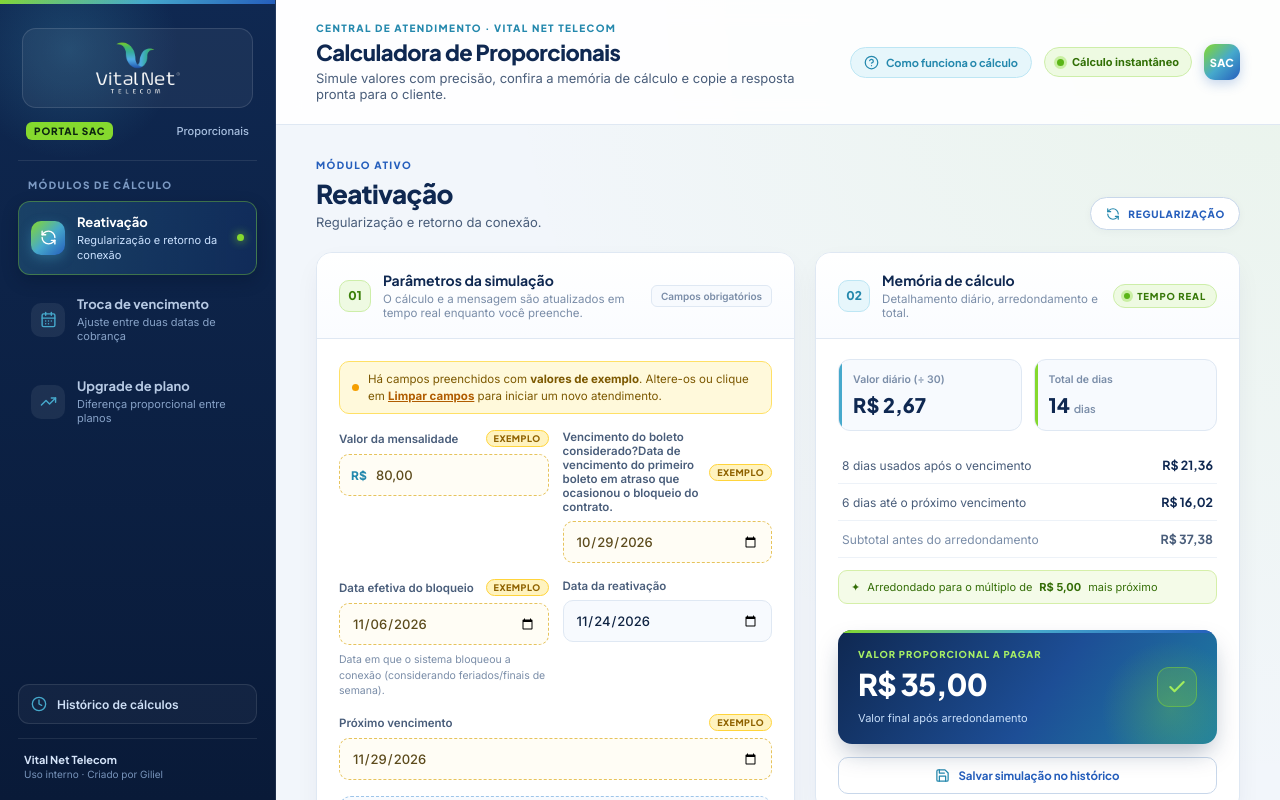
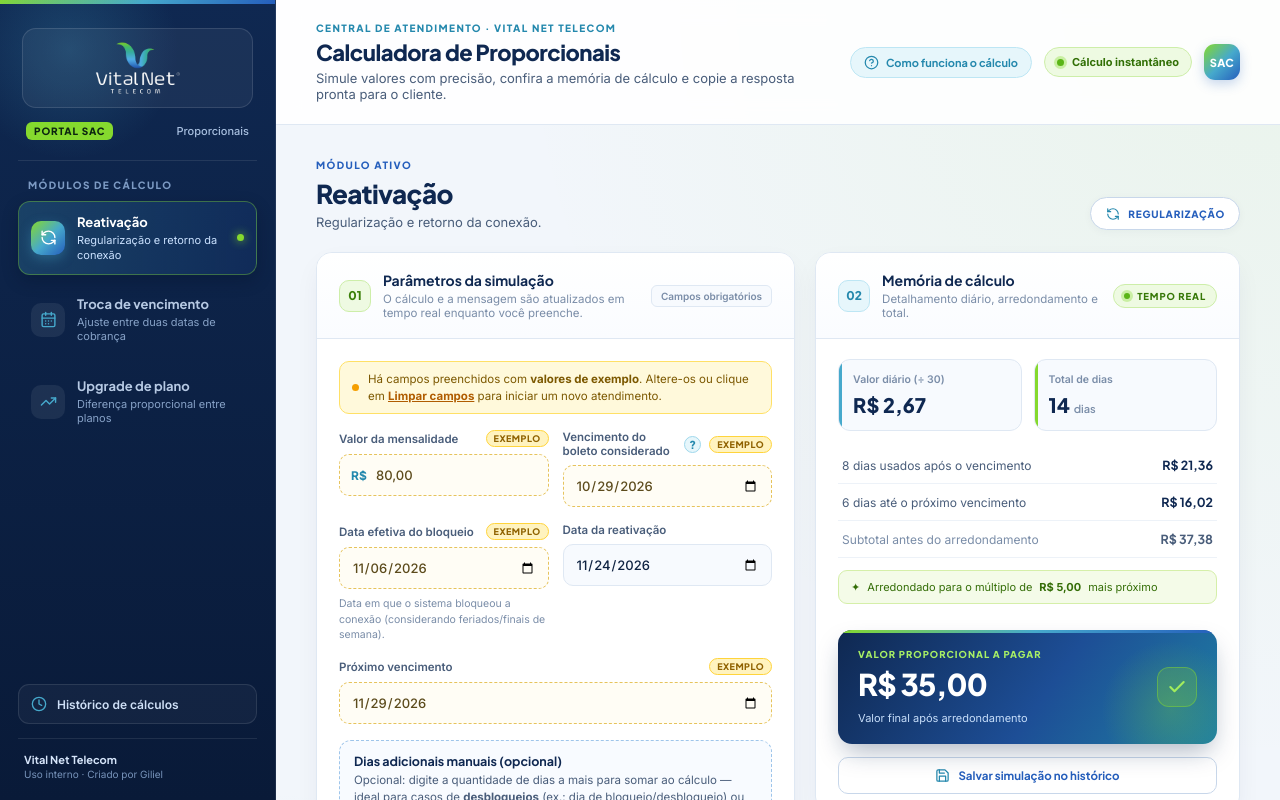
Before and after one commit to sacgiliel-lgtm/calculadora-proporcionais-vitalnet, a React (Vite) app: page / in a window 1280 px wide. Shown: the top 800 px of the page. Built offline with nearby package versions, Linux system fonts and the light colour scheme.

Commit message:
Add tooltip styles for field elements

```diff
--- a/src/index.css
+++ b/src/index.css
@@ -1903,3 +1903,77 @@ button {
   border-radius: 999px;
   white-space: nowrap;
 }
+
+.field-label-text {
+  display: inline-flex;
+  align-items: center;
+  gap: 6px;
+}
+
+.field-tooltip-trigger {
+  position: relative;
+  display: inline-grid;
+  place-items: center;
+  width: 17px;
+  height: 17px;
+  border-radius: 50%;
+  background: var(--vn-cyan-soft);
+  border: 1px solid #9fd8ec;
+  color: var(--vn-cyan-deep);
+  font-family: 'Plus Jakarta Sans', sans-serif;
+  font-size: 11px;
+  font-weight: 800;
+  line-height: 1;
+  cursor: help;
+  flex-shrink: 0;
+  transition: all 0.15s ease;
+}
+
+.field-tooltip-trigger:hover,
+.field-tooltip-trigger:focus {
+  background: var(--vn-blue);
+  border-color: var(--vn-blue);
+  color: #ffffff;
+  outline: none;
+}
+
+.field-tooltip-bubble {
+  position: absolute;
+  bottom: calc(100% + 8px);
+  left: 50%;
+  transform: translateX(-50%) translateY(4px);
+  width: 240px;
+  background: var(--vn-navy);
+  color: #ffffff;
+  border: 1px solid rgba(133, 217, 46, 0.45);
+  border-radius: 10px;
+  padding: 9px 11px;
+  font-family: 'Inter', sans-serif;
+  font-size: 11.5px;
+  font-weight: 500;
+  line-height: 1.45;
+  text-align: left;
+  box-shadow: 0 12px 28px rgba(9, 26, 56, 0.35);
+  opacity: 0;
+  visibility: hidden;
+  pointer-events: none;
+  z-index: 40;
+  transition: opacity 0.16s ease, transform 0.16s ease, visibility 0.16s ease;
+}
+
+.field-tooltip-bubble::after {
+  content: "";
+  position: absolute;
+  top: 100%;
+  left: 50%;
+  transform: translateX(-50%);
+  border: 6px solid transparent;
+  border-top-color: var(--vn-navy);
+}
+
+.field-tooltip-trigger:hover .field-tooltip-bubble,
+.field-tooltip-trigger:focus .field-tooltip-bubble {
+  opacity: 1;
+  visibility: visible;
+  transform: translateX(-50%) translateY(0);
+}
```
